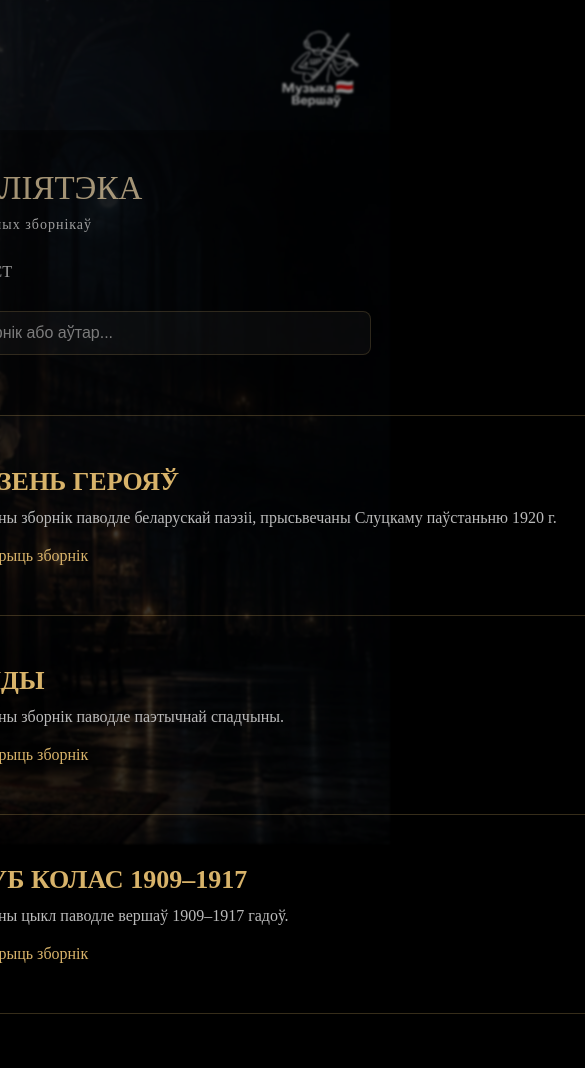
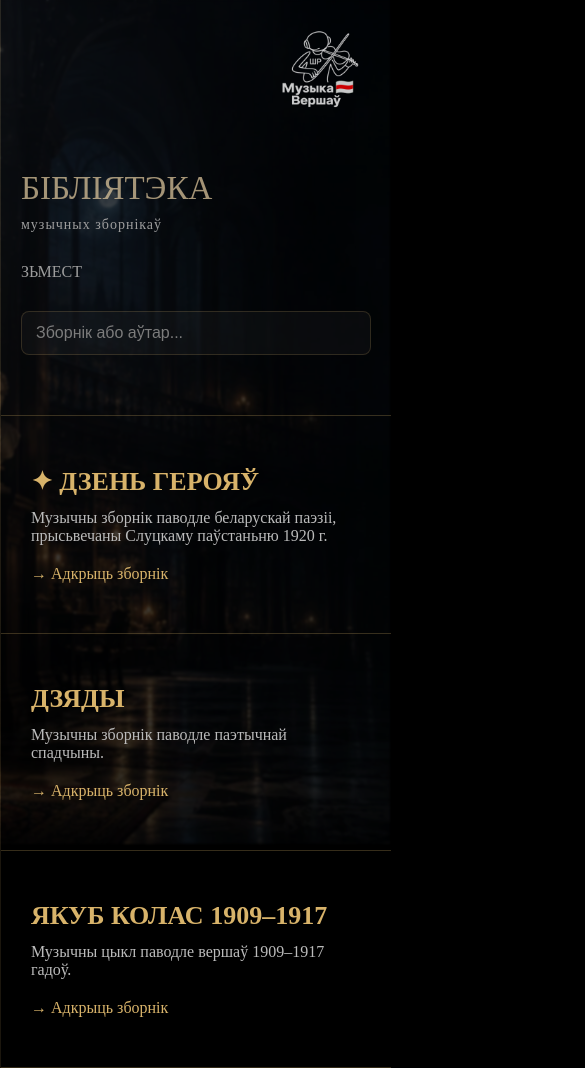
Before and after one commit to muzykaviersau/bibliateka, a plain HTML site: page index.html in a window 390 px wide. Shown: the top 1068 px of the page, 585 px wide, since content can reach past the window. Before the commit the page ends 1014 px from the top, so only its background shows below. Drawn offline with Linux system fonts and the light colour scheme.

Commit message:
Restore mobile MV above layers and fix mobile layout

```diff
--- a/index.html
+++ b/index.html
@@ -221,9 +221,11 @@
 
       @media (max-width: 900px) {
         .project-brand {
-          position: absolute;
+          position: fixed;
           top: 20px;
           right: 29px;
+
+          z-index: 9999;
         }
         .mv-logo {
           height: 90px;
@@ -232,7 +234,24 @@
           left: 90%;
         }
         .library {
+          width: 100%;
+          max-width: 100%;
+
+          transform: none;
+
+          margin-left: 0;
+          margin-right: 0;
           padding-top: 130px;
+        }
+        .library-header {
+          position: static;
+
+          background: transparent;
+
+          backdrop-filter: none;
+
+          padding-left: 20px;
+          padding-right: 20px;
         }
         .title {
           font-size: 33px;
@@ -242,6 +261,9 @@
         }
         .collection h2 {
           font-size: 26px;
+        }
+        body::before {
+          position: absolute;
         }
       }
     </style>
@@ -267,9 +289,9 @@
         </a>
       </div>
 
-      <a href="index.html" title="На галоўную старонку Бібліятэкі">
+      <!--a href="index.html" title="На галоўную старонку Бібліятэкі"-->
         <img src="avatar MV-белы.png" alt="Музыка Вершаў" class="mv-logo" />
-      </a>
+      </!--a>
     </div>
     <div class="library">
       <div class="library-header">
```
